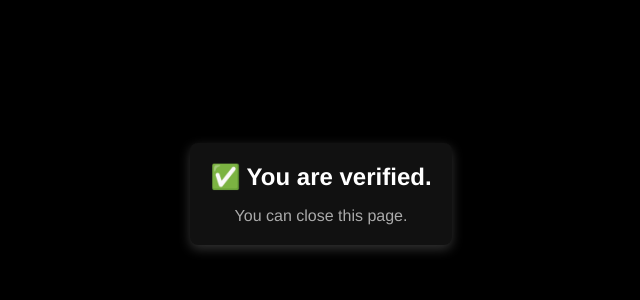
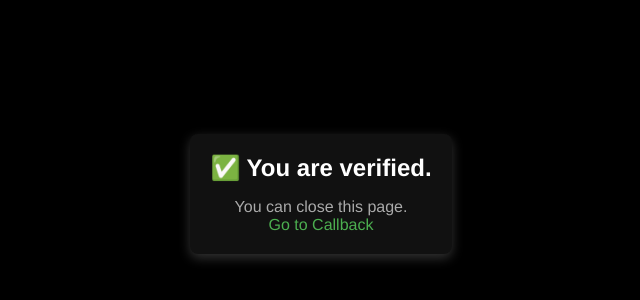
Before and after one commit to ITzMadaraXD/authifypage, a plain HTML site: page index.html in a window 1280 px wide. Shown: the part 206-506 px from the top of the page, without its empty margins (319-959 px from the left). Drawn offline with Linux system fonts and the light colour scheme; a web font is replaced by a local one.

Commit message:
Update index.html

```diff
--- a/index.html
+++ b/index.html
@@ -3,7 +3,7 @@
 <head>
     <meta charset="UTF-8">
     <meta name="viewport" content="width=device-width, initial-scale=1.0">
-    <title>Verification Successful</title>
+    <title>Authify Web</title>
     <style>
         @font-face {
             font-family: 'Whitney';
@@ -45,12 +45,21 @@
             font-size: 1em; /* 16px */
             color: #aaa;
         }
+        /* Add this if you need a link to /callback */
+        .callback-link {
+            margin-top: 20px;
+            font-size: 1em;
+            color: #4caf50;
+            text-decoration: none;
+        }
     </style>
 </head>
 <body>
     <div class="container" role="dialog" aria-labelledby="verificationMessage">
         <div id="verificationMessage" class="message">✅ You are verified.</div>
         <div class="submessage">You can close this page.</div>
+        <!-- Add this link if needed -->
+        <a href="/callback" class="callback-link">Go to Callback</a>
     </div>
 </body>
 </html>
```
